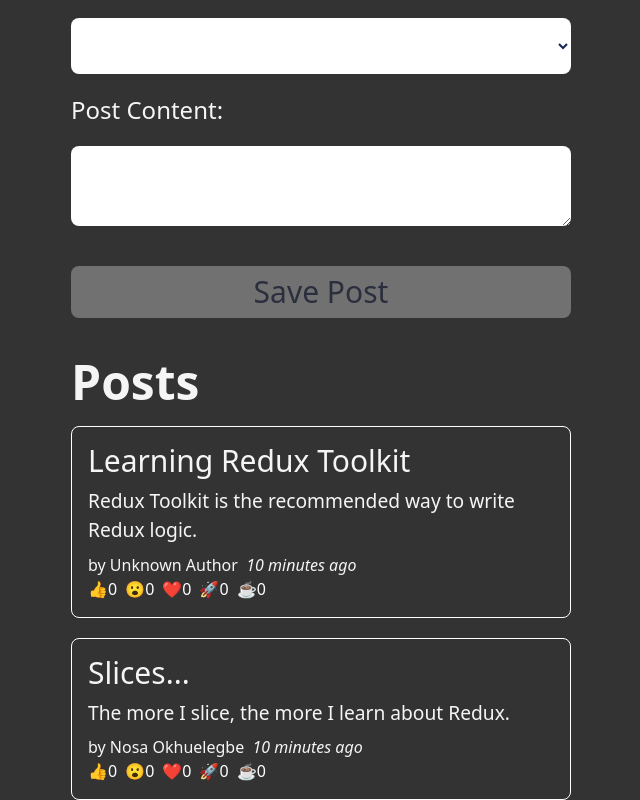
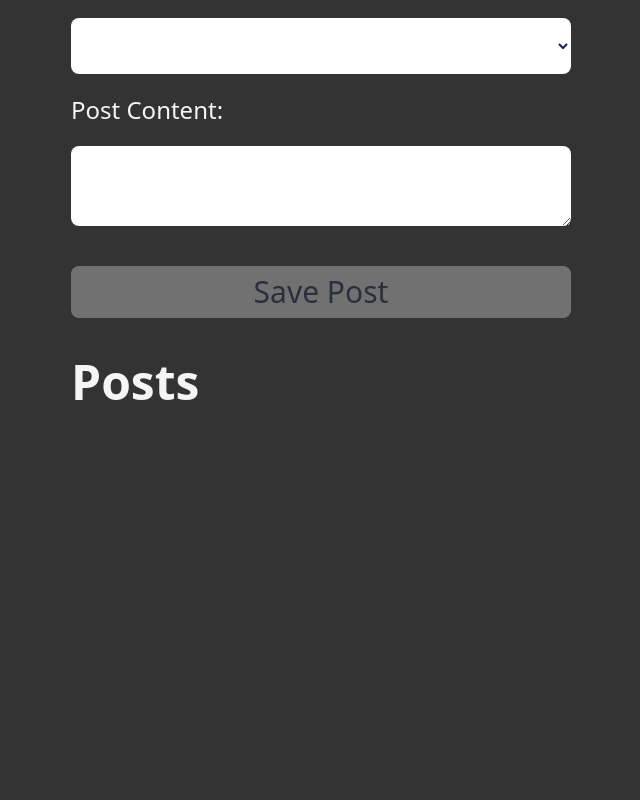
Before and after one commit to Erhahon-Imafidon/redux-app, a React (Vite) app: page / in a window 1280 px wide. Shown: the part 322-1122 px from the top of the page, without its empty margins (319-959 px from the left). After the commit the page ends 880 px from the top, so only its background shows below. Built offline with nearby package versions, Linux system fonts and the light colour scheme.

Commit message:
modified the type anotations and initial state in the postslice file

```diff
--- a/src/features/posts/postSlice.ts
+++ b/src/features/posts/postSlice.ts
@@ -1,6 +1,12 @@
-import { createSlice, nanoid, PayloadAction } from '@reduxjs/toolkit';
+import {
+    createSlice,
+    nanoid,
+    PayloadAction,
+    createAsyncThunk,
+} from '@reduxjs/toolkit';
 import type { RootState } from '../../app/store.ts';
-import { sub } from 'date-fns';
+
+const POSTS_URL = 'https://jsonplaceholder.typicode.com/posts';
 
 export interface PostSliceState {
     id: string;
@@ -17,41 +23,22 @@
     };
 }
 
+export interface PostStateProps {
+    posts: PostSliceState[];
+    status: 'idle' | 'loading' | 'succeeded' | 'failed';
+    error: boolean | null;
+}
+
 export interface ReactionPayload {
     postId: string;
     reaction: keyof PostSliceState['reactions'];
 }
 
-const initialState: PostSliceState[] = [
-    {
-        id: '1',
-        title: 'Learning Redux Toolkit',
-        content: 'Redux Toolkit is the recommended way to write Redux logic.',
-        date: sub(new Date(), { minutes: 10 }).toISOString(),
-        reactions: {
-            thumbsUp: 0,
-            wow: 0,
-            heart: 0,
-            rocket: 0,
-            coffee: 0,
-        },
-    },
-
-    {
-        id: '2',
-        title: 'Slices...',
-        content: 'The more I slice, the more I learn about Redux.',
-        userId: '1',
-        date: sub(new Date(), { minutes: 10 }).toISOString(),
-        reactions: {
-            thumbsUp: 0,
-            wow: 0,
-            heart: 0,
-            rocket: 0,
-            coffee: 0,
-        },
-    },
-];
+const initialState: PostStateProps = {
+    posts: [],
+    status: 'idle',
+    error: null,
+};
 
 const postsSlice = createSlice({
     name: 'posts',
@@ -59,7 +46,7 @@
     reducers: {
         postsAdded: {
             reducer(state, action: PayloadAction<PostSliceState>) {
-                state.push(action.payload);
+                state.posts.push(action.payload);
             },
             prepare(title: string, content: string, userId: string) {
                 return {
@@ -82,7 +69,7 @@
         },
         reactionAdded(state, actions: PayloadAction<ReactionPayload>) {
             const { postId, reaction } = actions.payload;
-            const existingPost = state.find((post) => post.id === postId);
+            const existingPost = state.posts.find((post) => post.id === postId);
             if (existingPost && existingPost.reactions) {
                 existingPost.reactions[reaction]++;
             }
@@ -90,7 +77,7 @@
     },
 });
 
-export const selectAllPosts = (state: RootState) => state.posts;
+export const selectAllPosts = (state: RootState) => state.posts.posts;
 
 export const { postsAdded, reactionAdded } = postsSlice.actions;
 
```
